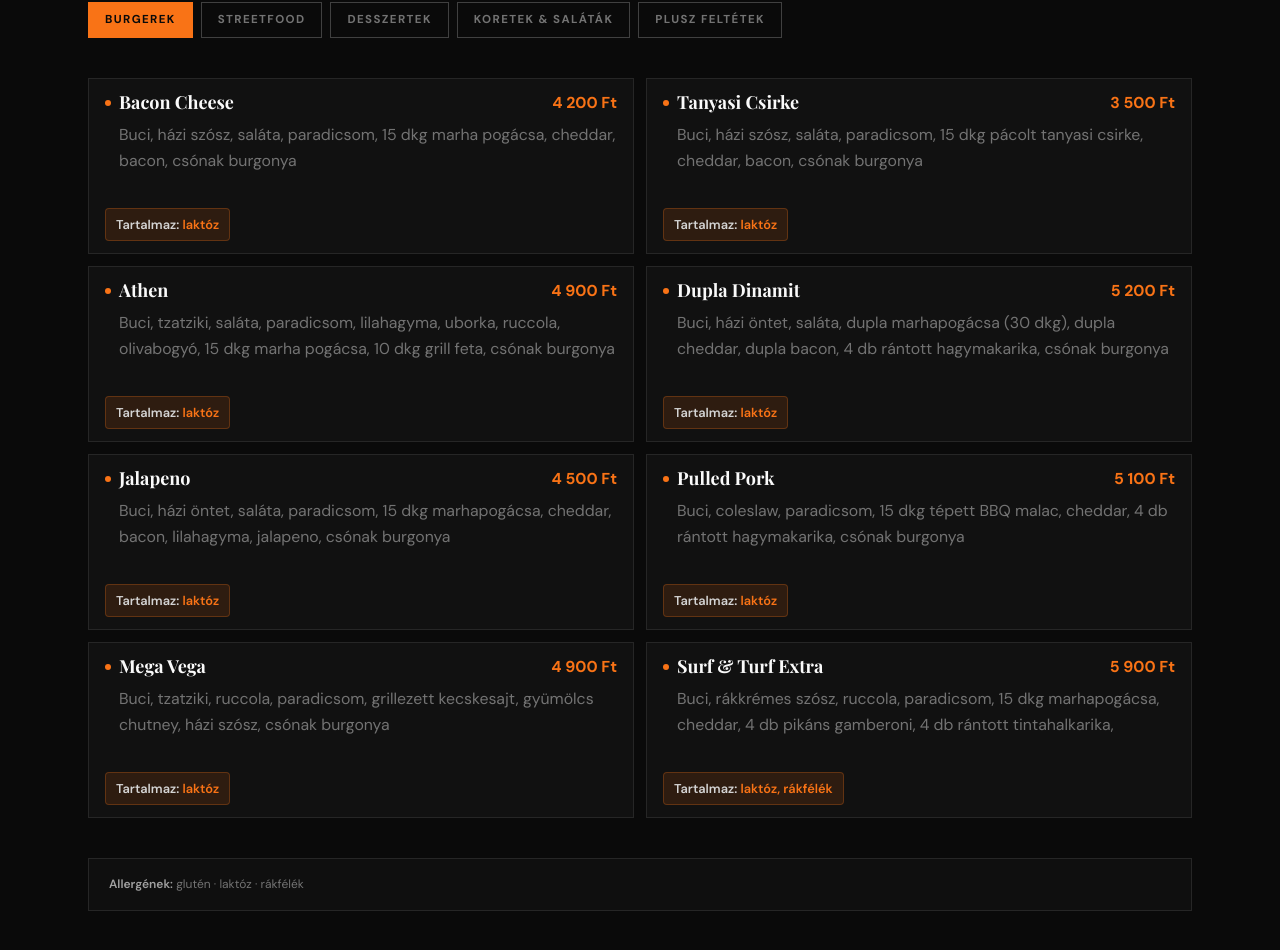
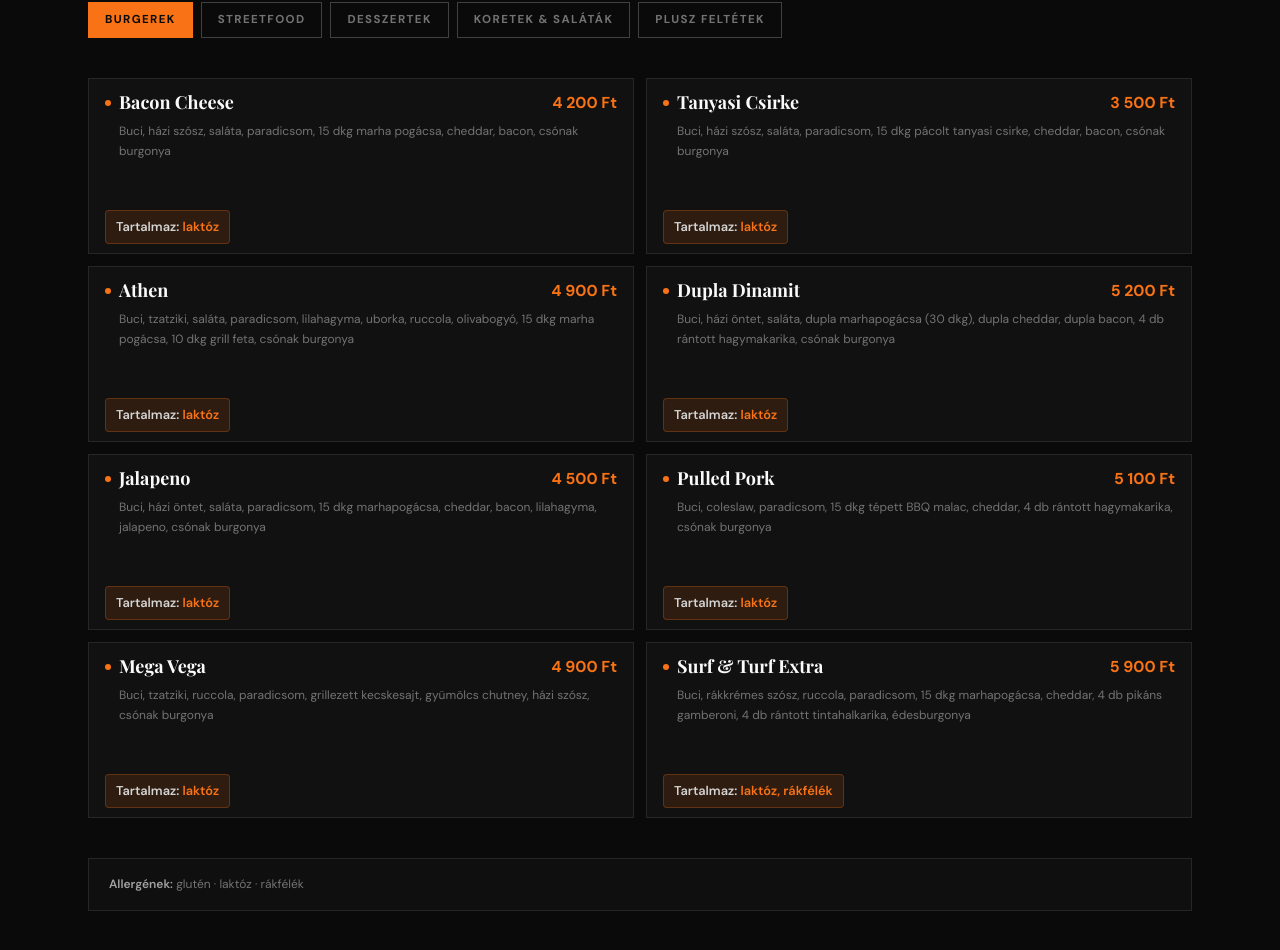
Before and after one commit to Zozohelo/RetroBakelitDemo, a React (Vite) app: page / in a window 1280 px wide. Shown: the part 1939-2889 px from the top of the page. Built offline with nearby package versions, Linux system fonts and the light colour scheme; a web font is replaced by a local one.

Commit message:
Food item desc font size fix

```diff
--- a/src/components/Menu.tsx
+++ b/src/components/Menu.tsx
@@ -556,7 +556,7 @@ export default function MenuSection() {
                 </div>
 
                 {item.desc && (
-                  <p className="text-[0.99rem] leading-relaxed text-neutral-500 pl-3.5 pb-5 mb-1 flex-1 overflow-hidden line-clamp-3">
+                  <p className="text-[0.75rem] leading-relaxed text-neutral-500 pl-3.5 pb-20 mb-1 flex-1 overflow-hidden line-clamp-3">
                     {item.desc}
                   </p>
                 )}
```
